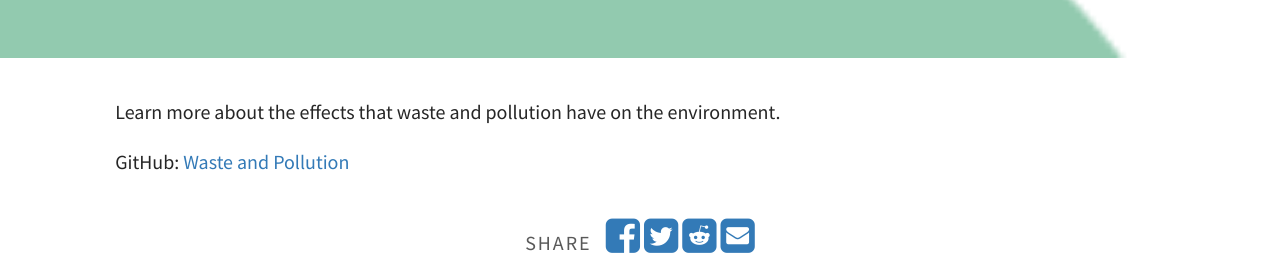
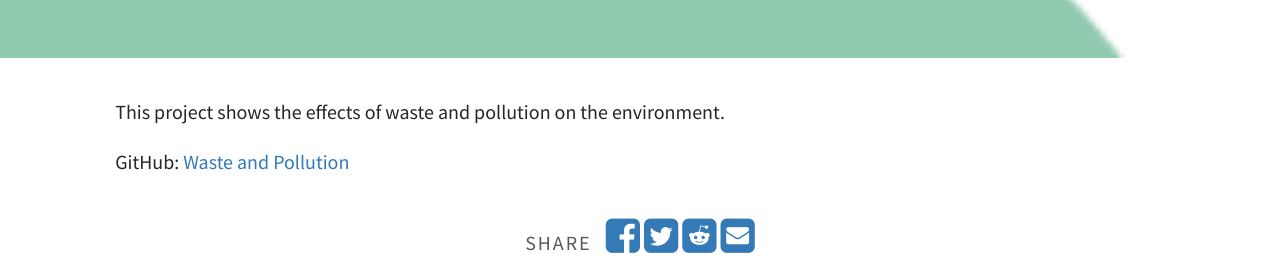
Before and after one commit to knmoses/knmoses.github.io, a Jekyll site: the page built from _portfolio/waste.md, in a window 1280 px wide. Shown: the part 276-553 px from the top of the page. Built offline with Jekyll 4.4.1, drawn with Linux system fonts in a browser that asks for light colours.

Commit message:
Update waste.md

```diff
--- a/_portfolio/waste.md
+++ b/_portfolio/waste.md
@@ -6,7 +6,7 @@ img: "assets/img/portfolio/recycle.png"
 tags: [Python, Jupyter Notebook, Applied Data Science, EDA]
 ---
 
-Learn more about the effects that waste and pollution have on the environment.
+This project shows the effects of waste and pollution on the environment.
 
 GitHub:
 [Waste and Pollution](https://github.com/knmoses/DSC680-Waste-and-Pollution)
```
